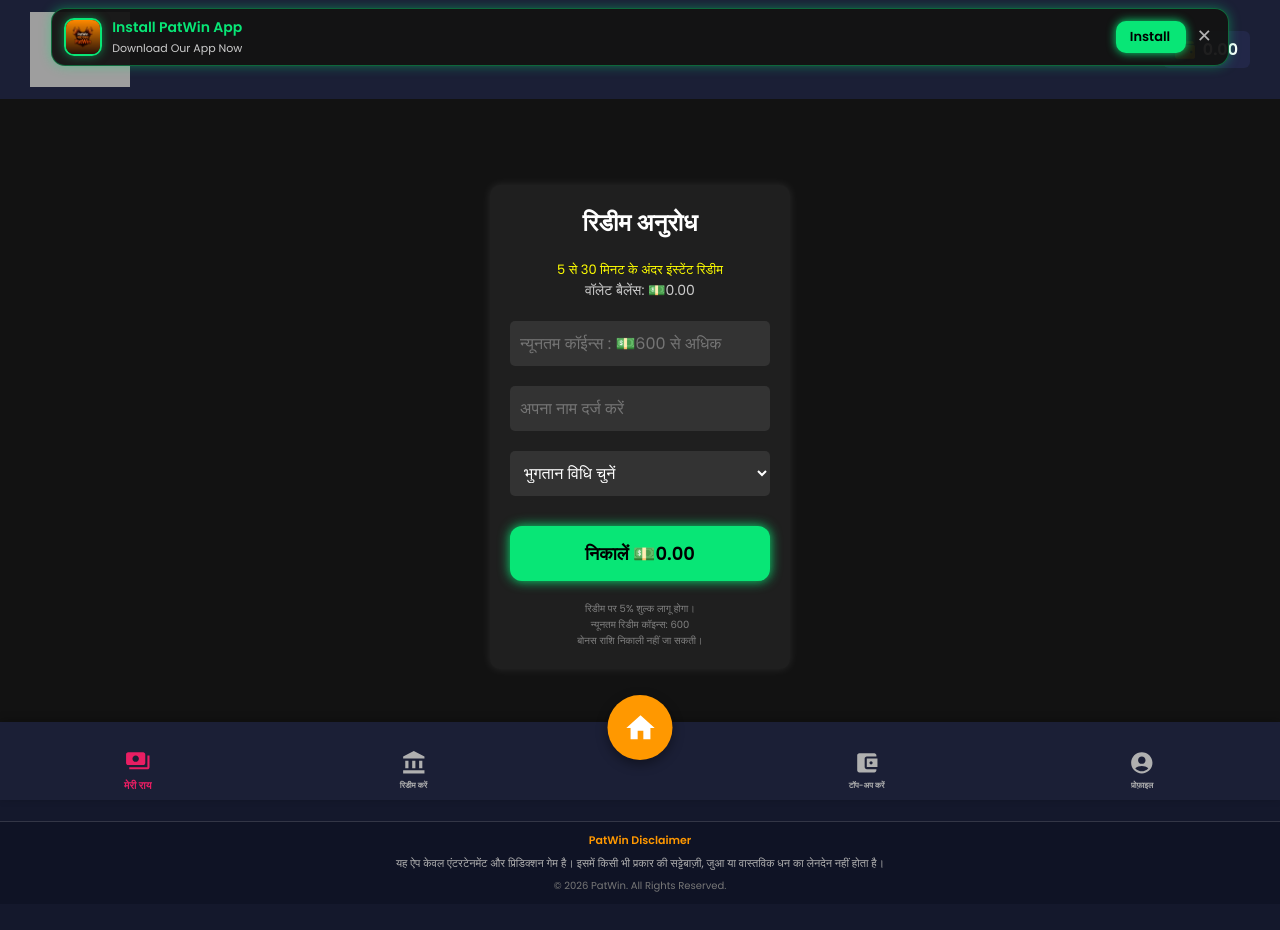
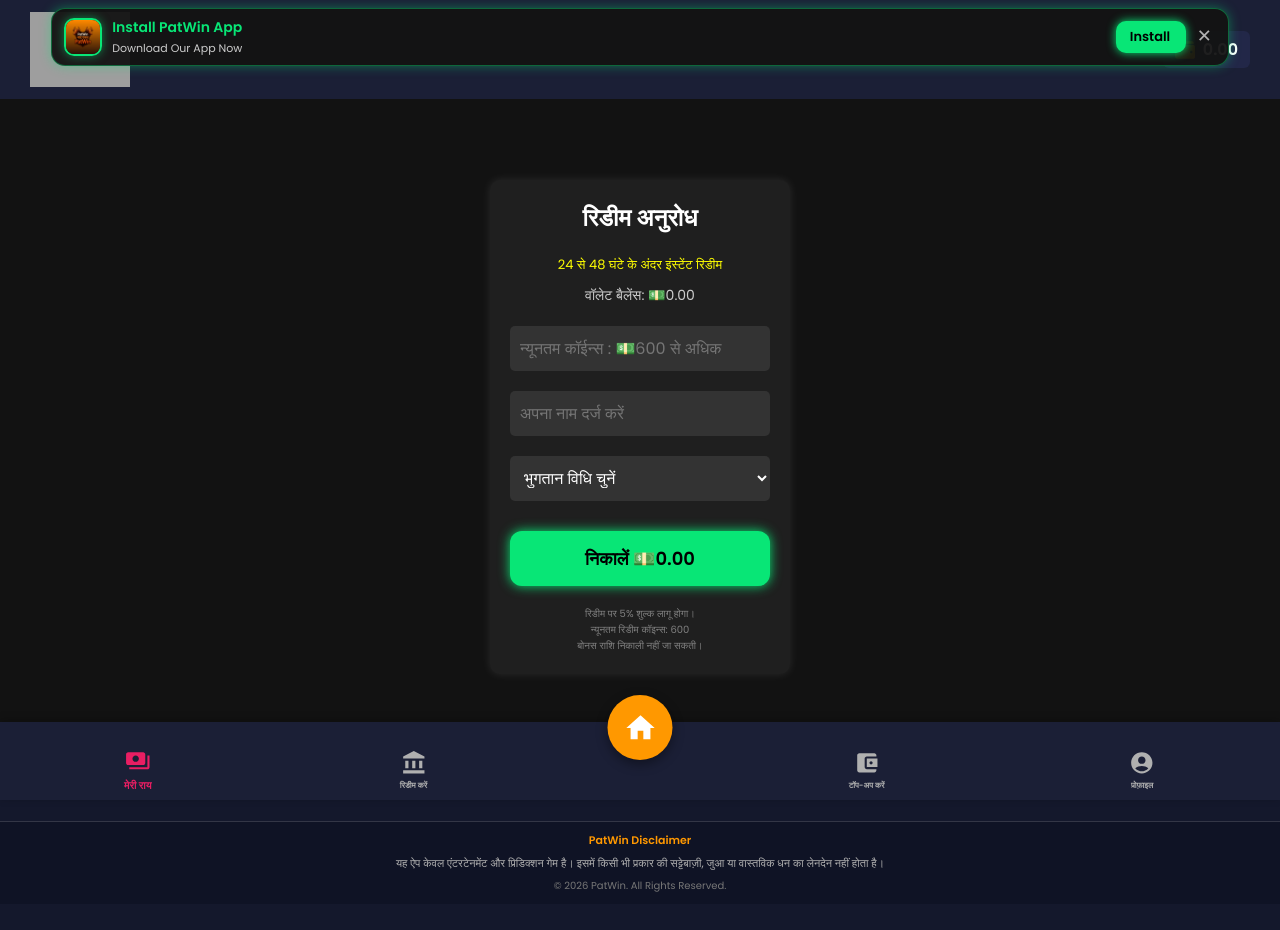
Before and after one commit to bhupeshkhedikar/patbet, a React (Create React App) app: page /withdrawal in a window 1280 px wide. Shown: the top 930 px of the page. Built offline with nearby package versions, Linux system fonts and the light colour scheme; no server answers; the database is empty; sample sign-in values are in the browser's storage; grey boxes are pictures that could not be loaded.

Commit message:
minor ui chnages

```diff
--- a/src/components/WithdrawalRequest.js
+++ b/src/components/WithdrawalRequest.js
@@ -135,10 +135,10 @@ const WithdrawalRequest = () => {
 
           <h2>रिडीम अनुरोध</h2>
           <p style={{ fontSize: "13px", color: "yellow" }}>
-            5 से 30 मिनट के अंदर इंस्टेंट रिडीम
+            24 से 48 घंटे के अंदर इंस्टेंट रिडीम
           </p>
 
-          <p className="wallet-text">
+          <p className="wallet-text" style={{marginTop:'10px'}}>
             वॉलेट बैलेंस: 💵{walletBalance.toFixed(2)}
           </p>
 
```
